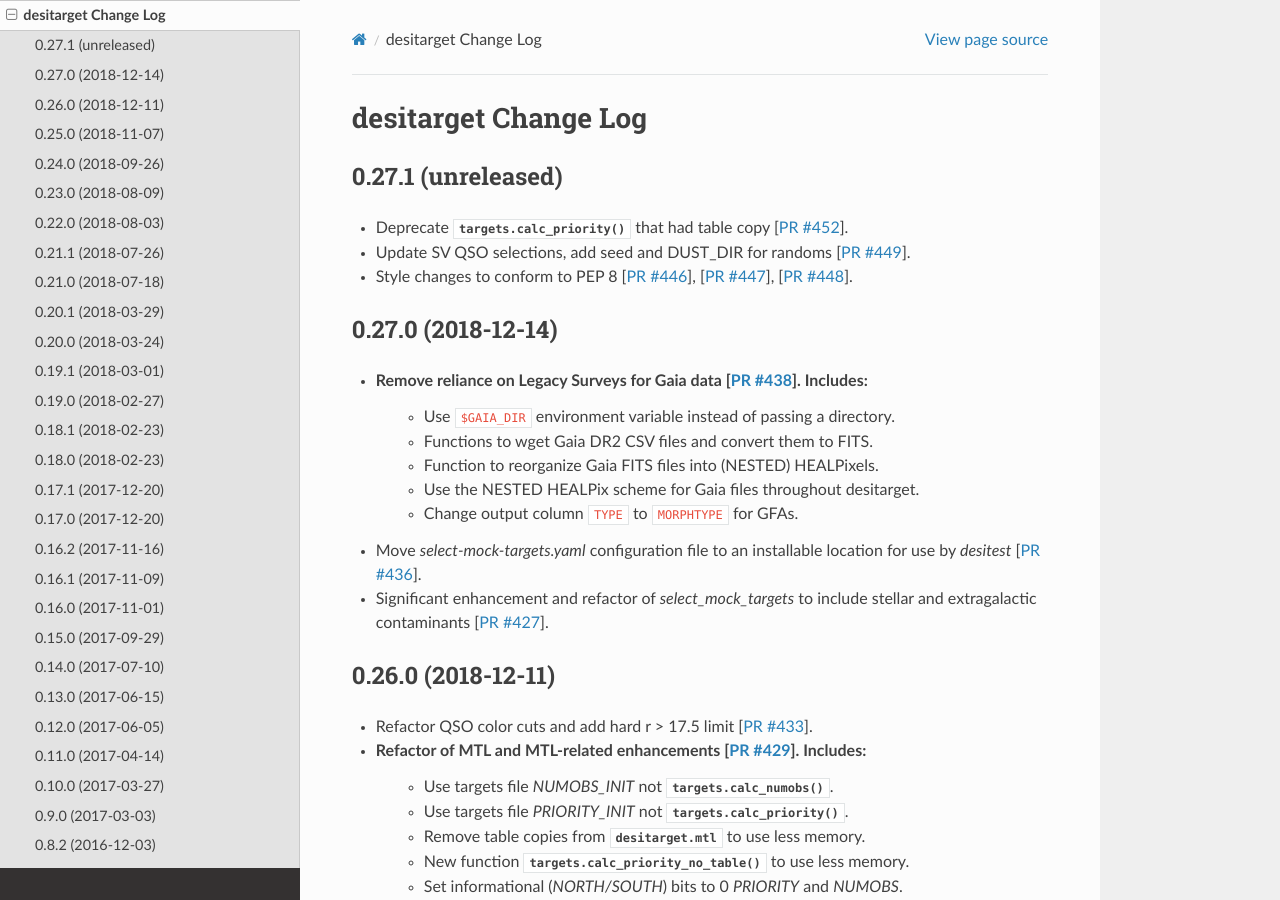
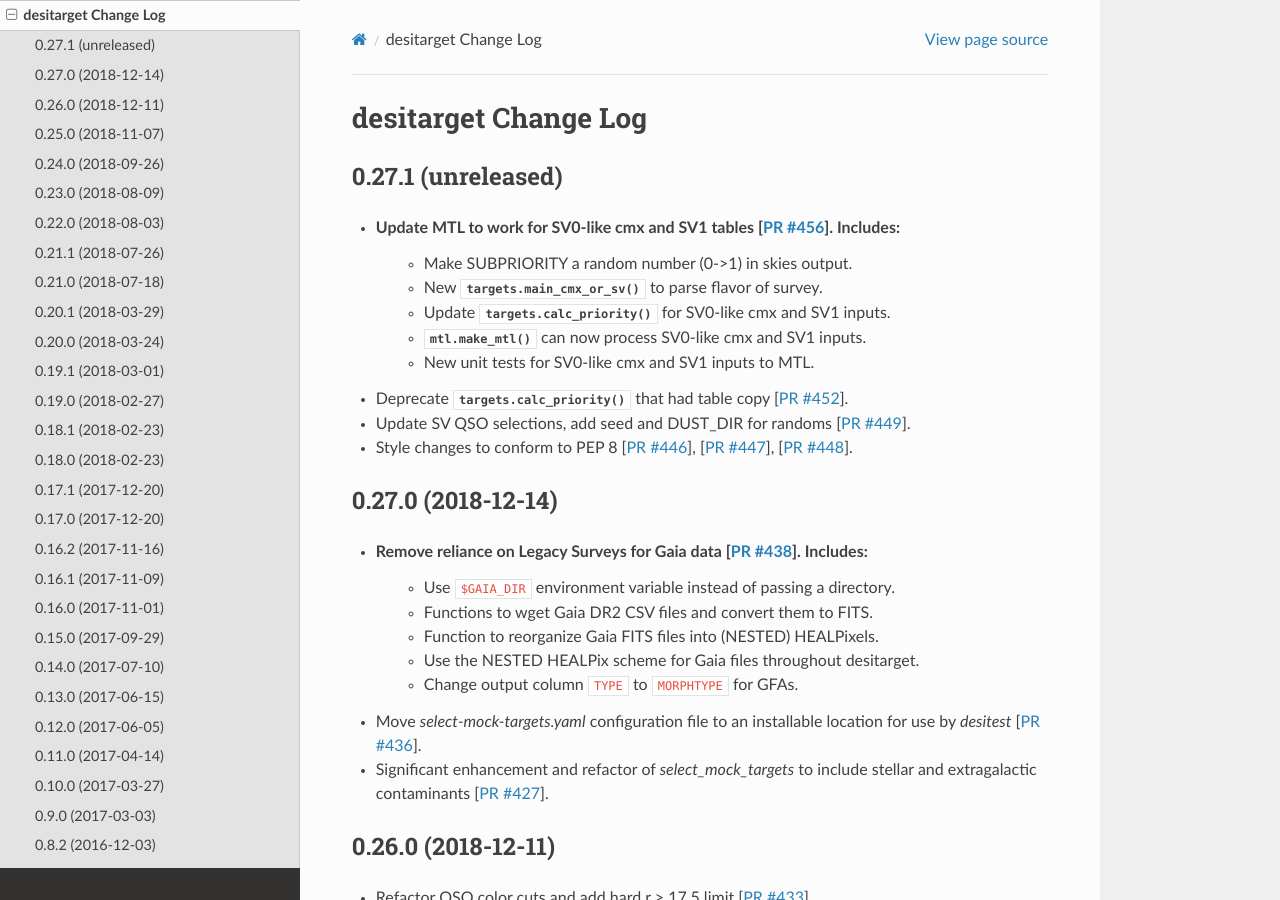
Before and after one commit to desihub/desitarget, a Sphinx documentation site: the page built from doc/changes.rst, in a window 1280 px wide and 900 px high. Built offline with Sphinx 7.4.7 and the Read the Docs theme 2.0.0, drawn with Linux system fonts in a browser that asks for light colours.

Commit message:
updating the changes docs

```diff
--- a/doc/changes.rst
+++ b/doc/changes.rst
@@ -5,6 +5,12 @@ desitarget Change Log
 0.27.1 (unreleased)
 -------------------
 
+* Update MTL to work for SV0-like cmx and SV1 tables [`PR #456`_]. Includes:
+    * Make SUBPRIORITY a random number (0->1) in skies output.
+    * New :func:`targets.main_cmx_or_sv` to parse flavor of survey.
+    * Update :func:`targets.calc_priority` for SV0-like cmx and SV1 inputs.
+    * :func:`mtl.make_mtl` can now process SV0-like cmx and SV1 inputs.
+    * New unit tests for SV0-like cmx and SV1 inputs to MTL.
 * Deprecate :func:`targets.calc_priority` that had table copy [`PR #452`_].
 * Update SV QSO selections, add seed and DUST_DIR for randoms [`PR #449`_].
 * Style changes to conform to PEP 8 [`PR #446`_], [`PR #447`_], [`PR #448`_].
@@ -14,6 +20,7 @@ desitarget Change Log
 .. _`PR #448`: https://github.com/desihub/desitarget/pull/448
 .. _`PR #449`: https://github.com/desihub/desitarget/pull/449
 .. _`PR #452`: https://github.com/desihub/desitarget/pull/452
+.. _`PR #456`: https://github.com/desihub/desitarget/pull/456
 
 0.27.0 (2018-12-14)
 -------------------
```
